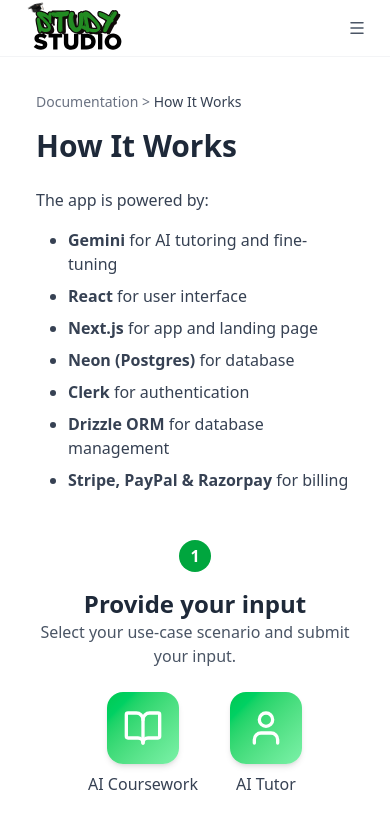
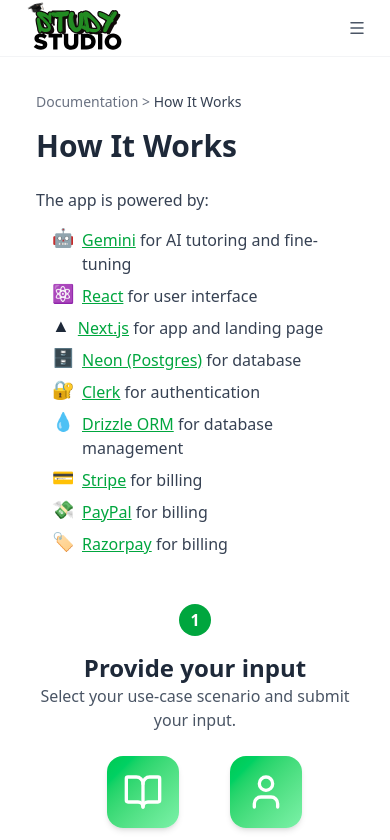
Before and after one commit to abdulbasit-10/Study-Studio, a React app in the folder Frontend/: page /documentation/how-it-works in a window 390 px wide. Shown: the top 840 px of the page. Built offline with nearby package versions, Linux system fonts and the light colour scheme; the HTML template or start-up script is replaced by a standard one.

Commit message:
make How it works responsive

```diff
--- a/Frontend/src/Documentation/HowItWorks.jsx
+++ b/Frontend/src/Documentation/HowItWorks.jsx
@@ -1,31 +1,98 @@
+// src/Documentation/HowItWorks.jsx
 import React from "react";
 import { BookOpen, User, RefreshCw, MessageSquare } from "lucide-react";
-import PreviewImage from '../assets/1.webp'
-export default function App() {
+import PreviewImage from "../assets/1.webp";
+
+export default function HowItWorks() {
+  const techStack = [
+    {
+      name: "Gemini",
+      href: "https://ai.google/discover/gemini/",
+      desc: "for AI tutoring and fine-tuning",
+      icon: "🤖",
+    },
+    {
+      name: "React",
+      href: "https://react.dev/",
+      desc: "for user interface",
+      icon: "⚛️",
+    },
+    {
+      name: "Next.js",
+      href: "https://nextjs.org/",
+      desc: "for app and landing page",
+      icon: "▲",
+    },
+    {
+      name: "Neon (Postgres)",
+      href: "https://neon.tech/",
+      desc: "for database",
+      icon: "🗄️",
+    },
+    {
+      name: "Clerk",
+      href: "https://clerk.com/",
+      desc: "for authentication",
+      icon: "🔐",
+    },
+    {
+      name: "Drizzle ORM",
+      href: "https://orm.drizzle.team/",
+      desc: "for database management",
+      icon: "💧",
+    },
+    {
+      name: "Stripe",
+      href: "https://stripe.com/",
+      desc: "for billing",
+      icon: "💳",
+    },
+    {
+      name: "PayPal",
+      href: "https://paypal.com/",
+      desc: "for billing",
+      icon: "💸",
+    },
+    {
+      name: "Razorpay",
+      href: "https://razorpay.com/",
+      desc: "for billing",
+      icon: "🏷️",
+    },
+  ];
+
   return (
     <div className="min-h-screen bg-white text-gray-800 flex flex-col">
       {/* Main Content */}
       <div className="flex flex-1">
-        {/* Documentation Content */}
         <main className="flex-1 pt-1 px-3 max-w-4xl mx-auto">
           <p className="text-sm text-gray-500 mb-4">
-            Documentation &gt; <span className="text-gray-700 font-medium">How It Works</span>
+            Documentation &gt;{" "}
+            <span className="text-gray-700 font-medium">How It Works</span>
           </p>
 
           <h1 className="text-3xl font-bold mb-6">How It Works</h1>
 
-          <p className="mb-4 text-gray-700">
-            The app is powered by:
-          </p>
+          <p className="mb-4 text-gray-700">The app is powered by:</p>
 
-          <ul className="list-disc ml-8 mb-8 text-gray-700 space-y-2">
-            <li><strong>Gemini</strong> for AI tutoring and fine-tuning</li>
-            <li><strong>React</strong> for user interface</li>
-            <li><strong>Next.js</strong> for app and landing page</li>
-            <li><strong>Neon (Postgres)</strong> for database</li>
-            <li><strong>Clerk</strong> for authentication</li>
-            <li><strong>Drizzle ORM</strong> for database management</li>
-            <li><strong>Stripe, PayPal & Razorpay</strong> for billing</li>
+          {/* Tech stack list */}
+          <ul className="space-y-2 mb-8 ml-4">
+            {techStack.map((item, index) => (
+              <li key={index} className="flex items-start space-x-2">
+                <span className="text-lg leading-none">{item.icon}</span>
+                <span className="text-gray-700">
+                  <a
+                    href={item.href}
+                    target="_blank"
+                    rel="noopener noreferrer"
+                    className="text-green-600 font-medium underline"
+                  >
+                    {item.name}
+                  </a>{" "}
+                  {item.desc}
+                </span>
+              </li>
+            ))}
           </ul>
 
           {/* Step 1 */}
@@ -67,7 +134,7 @@
             <img
               src={PreviewImage}
               alt="StudyStudio preview"
-              className="rounded-xl border border-green-300 mx-auto shadow-md"
+              className="rounded-xl border border-green-300 mx-auto shadow-lg shadow-green-100"
             />
           </div>
 
@@ -78,7 +145,8 @@
             </div>
             <h2 className="text-2xl font-bold mt-4">Get amazing results</h2>
             <p className="text-gray-600 mb-6">
-              You will receive accurate and concise responses tailored to your needs.
+              You will receive accurate and concise responses tailored to your
+              needs.
             </p>
 
             <div className="flex justify-center gap-8 flex-wrap">
@@ -97,7 +165,7 @@
             </div>
 
             <p className="text-gray-500 mt-6 text-sm">
-              A step by step process of how StudyStudio generates AI results.
+              A step-by-step process of how StudyStudio generates AI results.
             </p>
           </div>
 
@@ -107,10 +175,10 @@
 
           {/* Bottom navigation */}
           <div className="flex justify-between mt-12 text-green-600 font-medium text-sm">
-            <a href="#" className="hover:underline">
+            <a href="#" className="underline hover:text-green-700">
               ← Introduction
             </a>
-            <a href="#" className="hover:underline">
+            <a href="#" className="underline hover:text-green-700">
               Buying Guide →
             </a>
           </div>
@@ -119,7 +187,9 @@
 
       {/* Footer */}
       <footer className="border-t bg-gray-50 text-center py-6 text-sm text-gray-600">
-        © 2025 <span className="font-semibold text-gray-800">StudyStudio Inc.</span> All rights reserved.
+        © 2025{" "}
+        <span className="font-semibold text-gray-800">StudyStudio Inc.</span> All
+        rights reserved.
       </footer>
     </div>
   );
```
